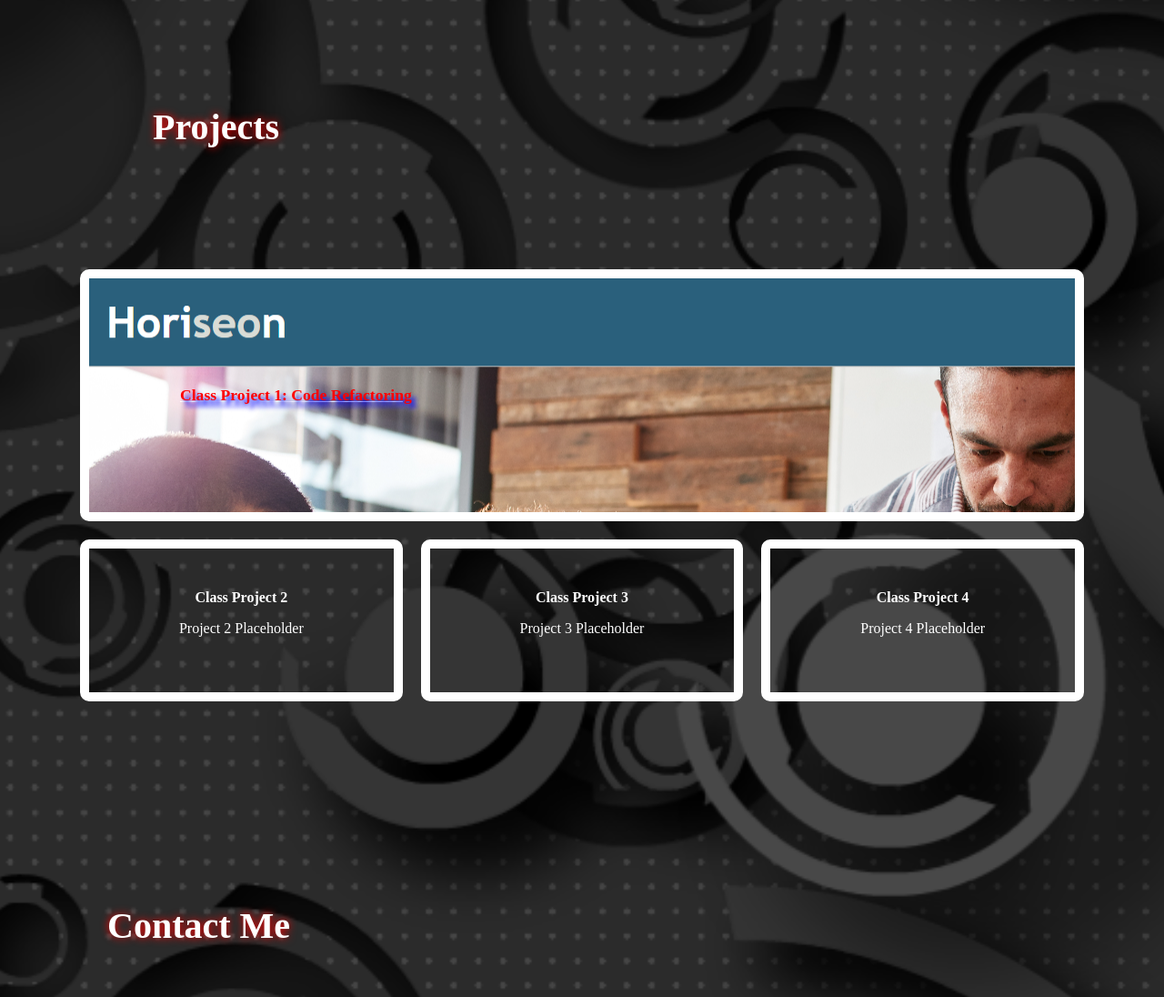
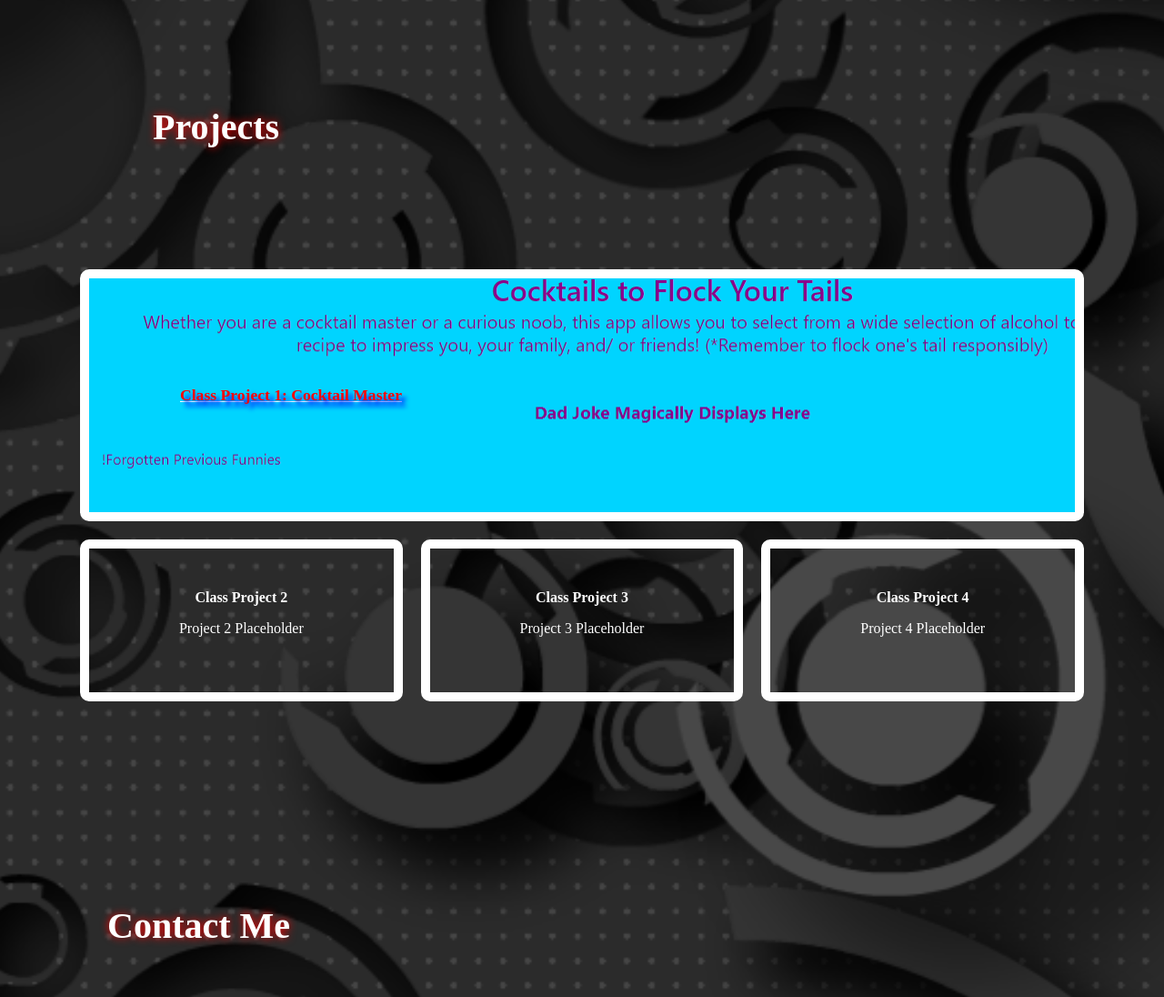
Before and after one commit to JJGAvery/Class-Portfolio, a plain HTML site: page index.html in a window 1280 px wide. Shown: the part 961-2057 px from the top of the page at 91% size. Drawn offline with Linux system fonts and the light colour scheme.

Commit message:
updated css file and readme file to reflect updated class one project.

```diff
--- a/assets/css/style.css
+++ b/assets/css/style.css
@@ -91,7 +91,7 @@ img {
     padding: 100px;
     width: 100%;
     flex: auto;
-    background-image: url("../images/class-project-1-refactor.png");
+    background-image: url("../images/Cocktail-Master-Project-One_screenshot.png");
 }
 
 .box1 p{
--- a/index.html
+++ b/index.html
@@ -38,9 +38,9 @@
 <div id="Projects" class="container">
     <h2>Projects</h2>
     <div class="container"></div>
-      <a href="https://jjgavery.github.io/html-css-code-refactor/" target="_blank" class="box1">
+      <a href="https://diamante710.github.io/Cocktail-Master-Project-One/" target="_blank" class="box1">
           <p>
-              <strong>Class Project 1: Code Refactoring</strong>
+              <strong>Class Project 1: Cocktail Master</strong>
           </p>
         </a>
         <section class="box">
```
Also changed, not shown: assets/images/Cocktail-Master-Project-One_screenshot.png (added), assets/images/class-project-1-refactor.png (deleted), assets/images/portfolio-screenshot-1.10.23.png (deleted), assets/images/portfolio_screenshot.png (added), 1 other file.
